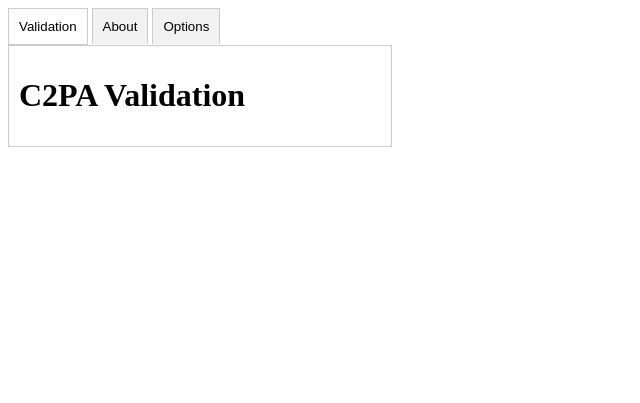
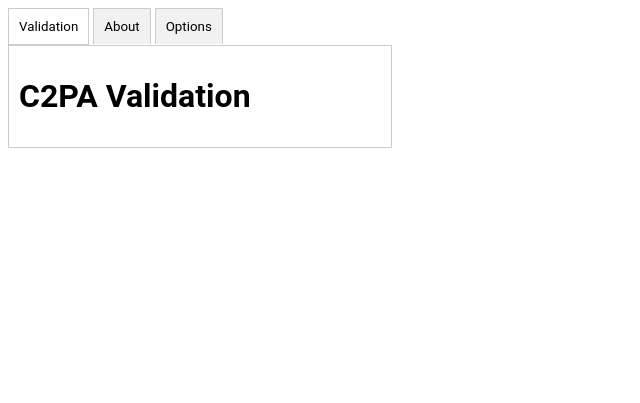
Before and after one commit to microsoft/c2pa-extension-validator, a website with bundled scripts: page public/popup.html in a window 1280 px wide. Shown: the whole page, without its empty margins (0-640 px from the left). Built offline with nearby package versions, Linux system fonts and the light colour scheme; some packages are replaced by stand-ins of ours.

Commit message:
Update popup.html to use c2pa font

```diff
--- a/public/popup.css
+++ b/public/popup.css
@@ -1,4 +1,8 @@
 /* Tab button styles */
+* {
+    font-family: 'Roboto', Arial, Helvetica, sans-serif
+}
+
 .tab {
     display: inline-block;
     padding: 10px;
```
